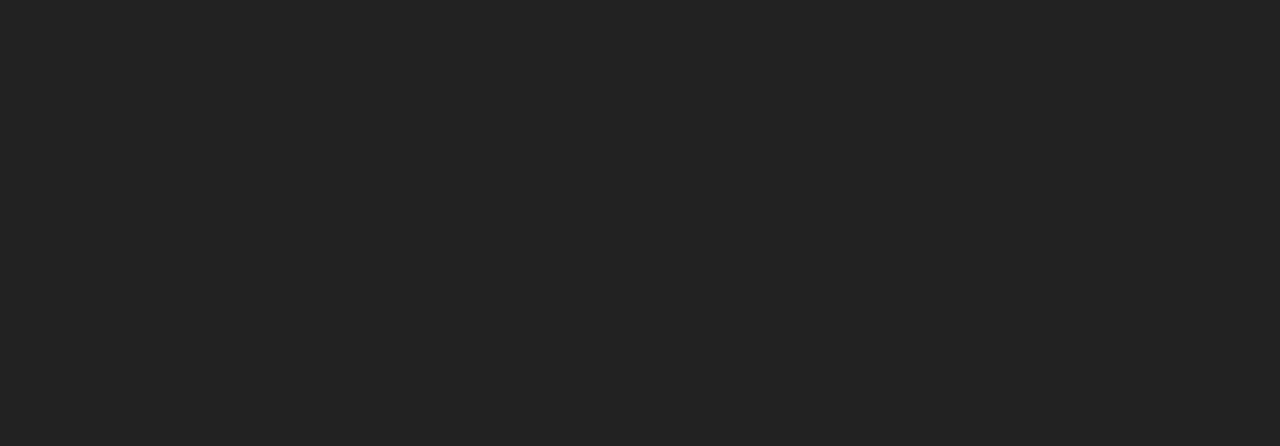
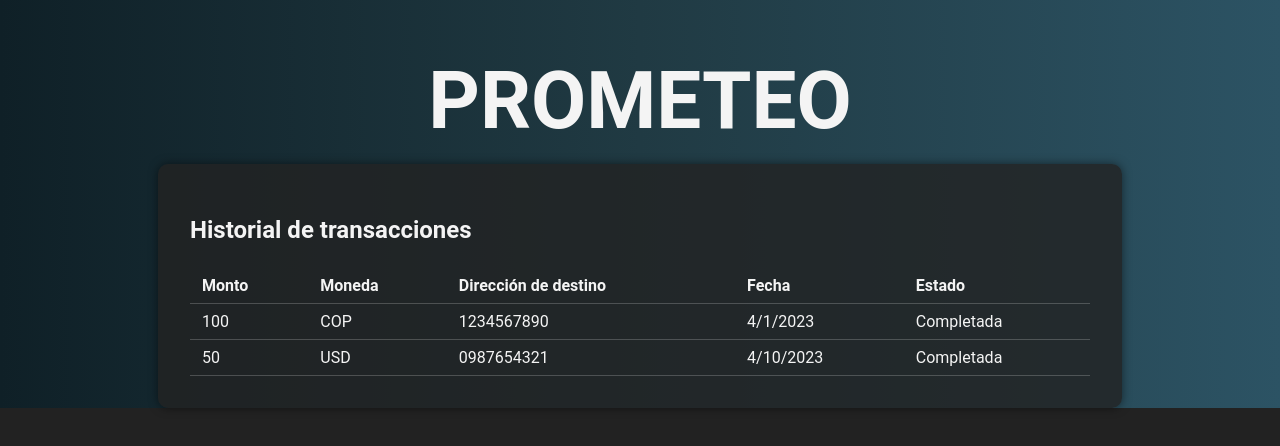
Before and after one commit to Elliotfrg25/prometeo, a React (Create React App) app: page /history in a window 1280 px wide. Before the commit this address had no page. Shown: the top 446 px of the page. Built offline with nearby package versions, Linux system fonts and the light colour scheme.

Commit message:
Agregue las pantalla: MoneyTransfer, TransactionHistory y componentes para el correcto funcionamiento. Ademas actualice App.js para que funcione correctamente

```diff
--- a/src/App.js
+++ b/src/App.js
@@ -1,20 +1,27 @@
 
-import { BrowserRouter as Router, Route, Routes } from "react-router-dom";
-import Dashboard from "./components/Dashboard";
-import SignIn from "./components/SignIn";
-import SignUp from "./components/SignUp";
-import ForgotPassword from "./components/ForgotPassword";
+import { BrowserRouter as Router, Routes, Route } from 'react-router-dom';
+import SignIn from './components/SignIn';
+import SignUp from './components/SignUp';
+import Dashboard from './components/Dashboard';
+import ForgotPassword from './components/ForgotPassword';
+import { AuthProvider } from './components/AuthContext';
+import MoneyTransfer from './components/MoneyTransfer';
+import TransactionHistory from './components/TransactionHistory';
+
 
 function App() {
   return (
     <Router>
-      <Routes>
-        <Route path="/" element={<SignIn />} />
-        <Route path="/signin" element={<SignIn />} />
-        <Route path="/signup" element={<SignUp />} />
-        <Route path="/forgot-password" element={<ForgotPassword />} />
-        <Route path="/dashboard" element={<Dashboard />} />
-      </Routes>
+      <AuthProvider>
+        <Routes>
+          <Route path="/" element={<SignIn />} />
+          <Route path="/signup" element={<SignUp />} />
+          <Route path="/dashboard" element={<Dashboard />} />
+          <Route path="/forgot-password" element={<ForgotPassword />} />
+          <Route path="/transfer" element={<MoneyTransfer />} />
+          <Route path="/history" element={<TransactionHistory />} />
+        </Routes>
+      </AuthProvider>
     </Router>
   );
 }
--- /dev/null
+++ b/src/components/AuthContext.js
@@ -0,0 +1,23 @@
+import React, { createContext, useContext, useState } from "react";
+
+const AuthContext = createContext();
+
+export const useAuth = () => {
+    return useContext(AuthContext);
+};
+
+export const AuthProvider = ({ children }) => {
+    const [currentUser, setCurrentUser] = useState(null); // eslint-disable-line no-unused-vars
+
+    const signIn = (email, password) => {
+        // Aquí puedes agregar la lógica para iniciar sesión del usuario (por ejemplo, llamada a una API)
+        console.log("Iniciando sesión:", { email, password });
+    };
+
+    const value = {
+        currentUser,
+        signIn,
+    };
+
+    return <AuthContext.Provider value={value}>{children}</AuthContext.Provider>;
+};
--- /dev/null
+++ b/src/components/MoneyTransfer.js
@@ -0,0 +1,50 @@
+// src/components/MoneyTransfer.js
+import React from 'react';
+import '../styles/MoneyTransfer.css';
+
+const MoneyTransfer = () => {
+    const handleTransfer = (e) => {
+        e.preventDefault();
+        // Aquí puedes agregar la lógica de transferencia de dinero
+    };
+
+    return (
+        <div className="container">
+            <h1 className="title">PROMETEO</h1>
+            <div className="transfer-form">
+                <h2>Transferencia de dinero</h2>
+                <form onSubmit={handleTransfer}>
+                    <div className="form-group">
+                        <input
+                            type="number"
+                            className="form-control"
+                            placeholder="Monto"
+                            required
+                        />
+                    </div>
+                    <div className="form-group">
+                        <select className="form-control" required>
+                            <option value="">Seleccionar moneda</option>
+                            <option value="COP">Pesos Colombianos (COP)</option>
+                            <option value="USD">Dólares Americanos (USD)</option>
+                            <option value="BTC">Bitcoins (BTC)</option>
+                        </select>
+                    </div>
+                    <div className="form-group">
+                        <input
+                            type="text"
+                            className="form-control"
+                            placeholder="Dirección de destino"
+                            required
+                        />
+                    </div>
+                    <button type="submit" className="btn btn-primary">
+                        Confirmar transferencia
+                    </button>
+                </form>
+            </div>
+        </div>
+    );
+};
+
+export default MoneyTransfer;
--- a/src/components/SignIn.js
+++ b/src/components/SignIn.js
@@ -1,16 +1,27 @@
 import React from 'react';
 import { Link } from 'react-router-dom';
 import '../styles/SignIn.css';
+import { useAuth } from "./AuthContext";
 
 const SignIn = () => {
+    const { signIn } = useAuth();
+
+    const handleSubmit = (e) => {
+        e.preventDefault();
+        const email = e.target.email.value;
+        const password = e.target.password.value;
+        signIn(email, password);
+    };
+
     return (
         <div className="container">
             <h1 className="title">PROMETEO</h1>
             <div className="signin-form">
                 <h2>Iniciar sesión</h2>
-                <form>
+                <form onSubmit={handleSubmit}>
                     <div className="form-group">
                         <input
+                            name="email"
                             type="email"
                             className="form-control"
                             placeholder="Correo electrónico"
@@ -19,6 +30,7 @@ const SignIn = () => {
                     </div>
                     <div className="form-group">
                         <input
+                            name="password"
                             type="password"
                             className="form-control"
                             placeholder="Contraseña"
@@ -41,3 +53,8 @@ const SignIn = () => {
 };
 
 export default SignIn;
+
+// He agregado la función handleSubmit que manejará el evento de envío del formulario y utilizará la función signIn proporcionada
+//por el hook useAuth.También he agregado los atributos name a los elementos de entrada para poder acceder a sus valores en la
+//función handleSubmit.Finalmente, he agregado el atributo onSubmit al formulario para llamar a la función handleSubmit cuando se
+//envíe el formulario.
--- /dev/null
+++ b/src/components/TransactionHistory.js
@@ -0,0 +1,64 @@
+// src/components/TransactionHistory.js
+import React, { useState } from 'react';
+import '../styles/TransactionHistory.css';
+
+const sampleTransactions = [
+    {
+        id: 1,
+        amount: 100,
+        currency: 'COP',
+        destination: '1234567890',
+        date: '2023-04-01',
+        status: 'Completada',
+    },
+    {
+        id: 2,
+        amount: 50,
+        currency: 'USD',
+        destination: '0987654321',
+        date: '2023-04-10',
+        status: 'Completada',
+    },
+    // Más transacciones de ejemplo
+];
+
+const TransactionHistory = () => {  // eslint-disable-next-line
+    const [transactions, setTransactions] = useState(sampleTransactions);
+
+    const formatDate = (date) => {
+        return new Date(date).toLocaleDateString();
+    };
+
+    return (
+        <div className="container">
+            <h1 className="title">PROMETEO</h1>
+            <div className="transaction-history">
+                <h2>Historial de transacciones</h2>
+                <table className="transaction-table">
+                    <thead>
+                        <tr>
+                            <th>Monto</th>
+                            <th>Moneda</th>
+                            <th>Dirección de destino</th>
+                            <th>Fecha</th>
+                            <th>Estado</th>
+                        </tr>
+                    </thead>
+                    <tbody>
+                        {transactions.map((transaction) => (
+                            <tr key={transaction.id}>
+                                <td>{transaction.amount}</td>
+                                <td>{transaction.currency}</td>
+                                <td>{transaction.destination}</td>
+                                <td>{formatDate(transaction.date)}</td>
+                                <td>{transaction.status}</td>
+                            </tr>
+                        ))}
+                    </tbody>
+                </table>
+            </div>
+        </div>
+    );
+};
+
+export default TransactionHistory;
--- /dev/null
+++ b/src/styles/MoneyTransfer.css
@@ -0,0 +1,28 @@
+/* src/styles/MoneyTransfer.css */
+@import './SignIn.css';
+
+.transfer-form {
+    background-color: rgba(34, 34, 34, 0.8);
+    padding: 2rem;
+    border-radius: 10px;
+    box-shadow: 0 0 10px rgba(0, 0, 0, 0.5);
+    width: 80%;
+    max-width: 400px;
+    position: relative;
+    z-index: 10;
+}
+
+.transfer-form h2 {
+    margin-bottom: 1.5rem;
+    color: var(--color-text);
+}
+
+.form-group {
+    margin-bottom: 15px;
+    text-align: center;
+}
+
+.form-group button {
+    display: inline-block;
+    margin: 0 auto;
+}
--- /dev/null
+++ b/src/styles/TransactionHistory.css
@@ -0,0 +1,35 @@
+/* src/styles/TransactionHistory.css */
+@import './SignIn.css';
+
+.transaction-history {
+    background-color: rgba(34, 34, 34, 0.8);
+    padding: 2rem;
+    border-radius: 10px;
+    box-shadow: 0 0 10px rgba(0, 0, 0, 0.5);
+    width: 80%;
+    max-width: 900px;
+    position: relative;
+    z-index: 10;
+}
+
+.transaction-history h2 {
+    margin-bottom: 1.5rem;
+    color: var(--color-text);
+}
+
+.transaction-table {
+    width: 100%;
+    border-collapse: collapse;
+    color: var(--color-text);
+}
+
+.transaction-table th,
+.transaction-table td {
+    padding: 8px 12px;
+    text-align: left;
+    border-bottom: 1px solid rgba(255, 255, 255, 0.2);
+}
+
+.transaction-table tbody tr:hover {
+    background-color: rgba(52, 152, 219, 0.2);
+}
```
Also changed, not shown: src/components/PrivateRoute.js (added, +15 -0 lines).
